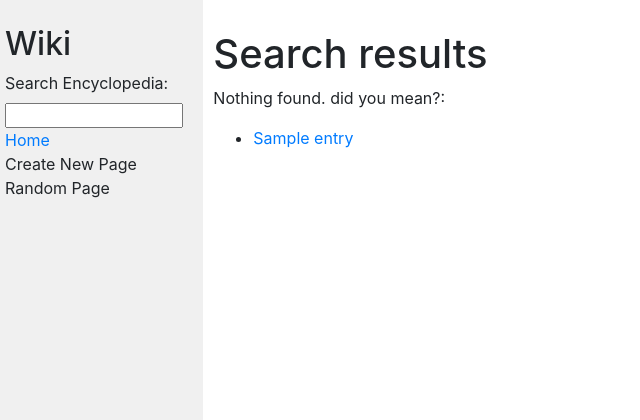
After one commit to LezamaCybart/wiki, a Django app: template encyclopedia/templates/encyclopedia/search.html in a window 1280 px wide. The commit adds this page. Shown: the top 420 px of the page, without its empty margins (0-640 px from the left). Run offline with Django 3.2, Linux system fonts and the light colour scheme; tables that the repository leaves empty hold one stand-in row (values such as "Sample post"); the template is opened without the code that fills it: values that come from a table or form of the project are taken from there, most other values are stand-ins (such as "Sample title", 1, 10 or a date in 2020); some libraries are stand-ins or nearby versions.

Commit message:
implemented search

```diff
--- a/encyclopedia/templates/encyclopedia/layout.html
+++ b/encyclopedia/templates/encyclopedia/layout.html
@@ -12,11 +12,12 @@
         <div class="row">
             <div class="sidebar col-lg-2 col-md-3">
                 <h2>Wiki</h2>
-                <form>
-                    <input class="search" type="text" name="q" placeholder="Search Encyclopedia">
+                <form action="{% url 'encyclopedia:search' %}" method="POST">
+                    {% csrf_token %}
+                    {{ search_form }}
                 </form>
                 <div>
-                    <a href="{% url 'index' %}">Home</a>
+                    <a href="{% url 'encyclopedia:index' %}">Home</a>
                 </div>
                 <div>
                     Create New Page
--- /dev/null
+++ b/encyclopedia/templates/encyclopedia/search.html
@@ -0,0 +1,18 @@
+
+{% extends "encyclopedia/layout.html" %}
+
+{% block title %}
+    Encyclopedia
+{% endblock %}
+
+{% block body %}
+    <h1>Search results</h1>
+
+    <p>Nothing found. did you mean?:</p>
+    <ul>
+        {% for entry in related_entries %}
+            <li><a href="wiki/{{ entry }}">{{ entry }}</a></li>
+        {% endfor %}
+    </ul>
+
+{% endblock %}
--- a/encyclopedia/urls.py
+++ b/encyclopedia/urls.py
@@ -2,7 +2,9 @@ from django.urls import path
 
 from . import views
 
+app_name = "encyclopedia"
 urlpatterns = [
     path("", views.index, name="index"),
-    path("wiki/<str:entry_title>", views.display_entry, name="display_entry")
+    path("wiki/<str:entry_title>", views.display_entry, name="display_entry"),
+    path("search", views.search, name="search")
 ]
--- a/encyclopedia/views.py
+++ b/encyclopedia/views.py
@@ -1,12 +1,19 @@
+import re
+from django.http.response import HttpResponse
 from django.shortcuts import render
+from django import forms
 
 from . import util
 
 import markdown2
 
+class searchEntry(forms.Form):
+    entry = forms.CharField(label="Search Encyclopedia", widget=forms.TextInput(attrs={'class': "search"}))
+
 def index(request):
     return render(request, "encyclopedia/index.html", {
-        "entries": util.list_entries()
+        "entries": util.list_entries(),
+        "search_form": searchEntry()
     })
 
 def display_entry(request, entry_title):
@@ -19,3 +26,26 @@ def display_entry(request, entry_title):
         })
     else:
         return render(request, "encyclopedia/not_found.html")
+
+
+def search(request):
+    form = searchEntry(request.POST)
+    if form.is_valid():
+        entry_name = form.cleaned_data["entry"]
+
+        for entry in util.list_entries():
+            if entry_name == entry:
+                return display_entry(request, entry_name)
+
+        def related_entry(entry):
+            if entry_name in entry:
+                return True
+            return False
+
+        related_entries = list(filter(related_entry, util.list_entries()))
+        if related_entries:
+            return render(request, "encyclopedia/search.html", {
+                "related_entries": related_entries
+            })
+
+    return render(request, "encyclopedia/not_found.html")
```
